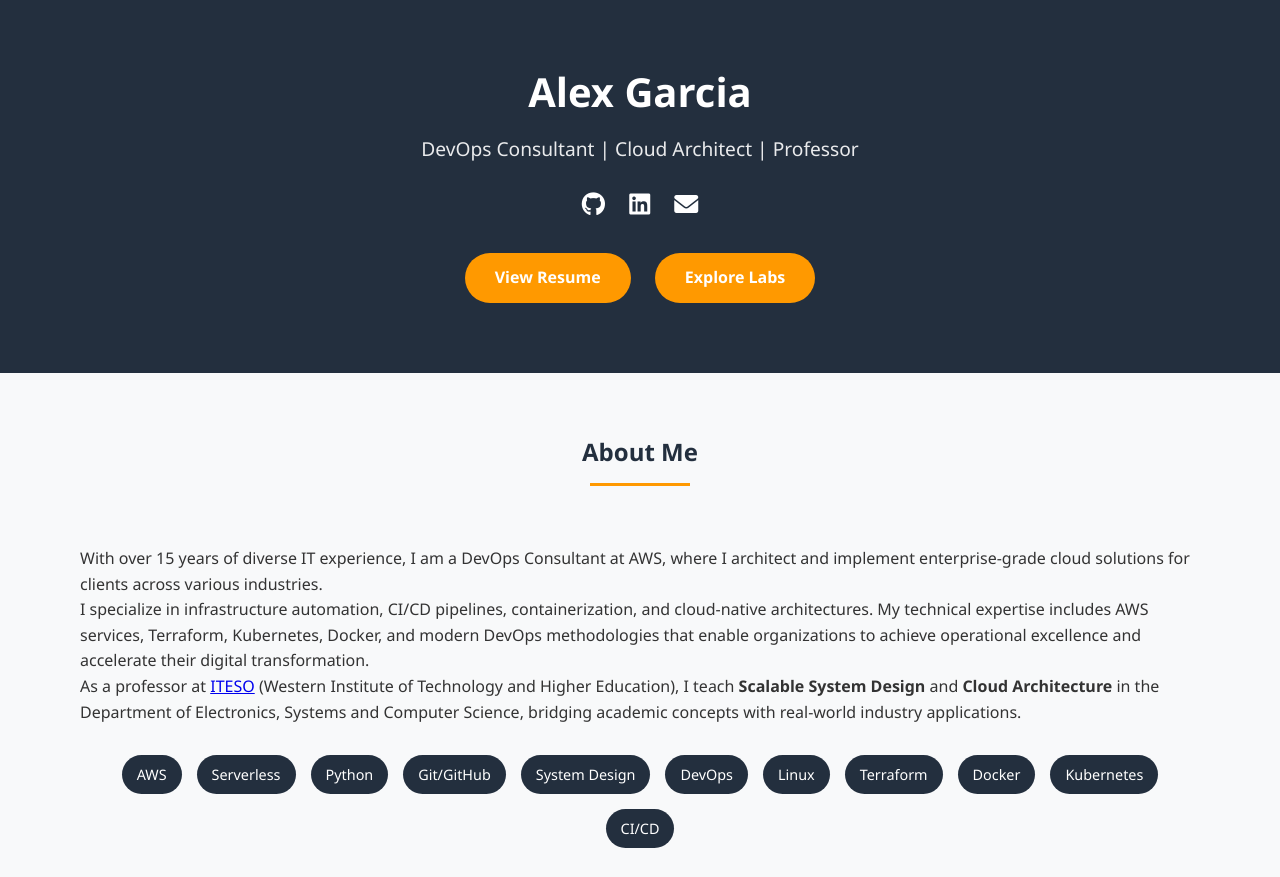
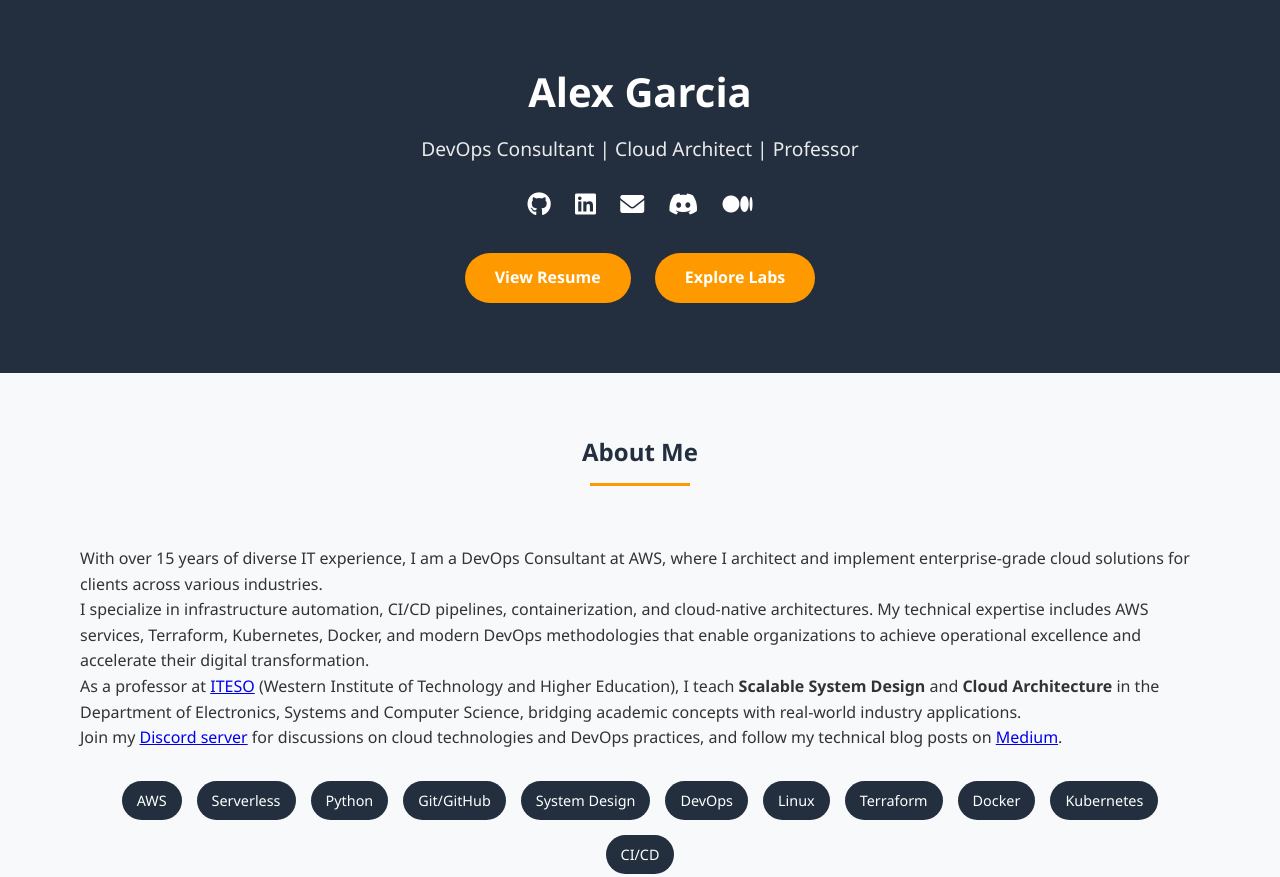
Before and after one commit to gamaware/cloud-devops-labs-index, a plain HTML site: page index.html in a window 1280 px wide. Shown: the top 877 px of the page. Drawn offline with Linux system fonts and the light colour scheme.

Commit message:
Fix AWS Academy Certified Educator badge link and add Discord/Medium links

```diff
--- a/index.html
+++ b/index.html
@@ -274,6 +274,8 @@
                 <a href="https://github.com/gamaware" target="_blank"><i class="fab fa-github"></i></a>
                 <a href="https://www.linkedin.com/in/gamaware/" target="_blank"><i class="fab fa-linkedin"></i></a>
                 <a href="mailto:gamaware@gmail.com"><i class="fas fa-envelope"></i></a>
+                <a href="https://discord.gg/GpuUyg5g" target="_blank"><i class="fab fa-discord"></i></a>
+                <a href="https://medium.com/@gamaware" target="_blank"><i class="fab fa-medium"></i></a>
             </div>
             <div>
                 <a href="https://alexgarcia.info/" class="cta-button">View Resume</a>
@@ -292,6 +294,8 @@
                     <p>I specialize in infrastructure automation, CI/CD pipelines, containerization, and cloud-native architectures. My technical expertise includes AWS services, Terraform, Kubernetes, Docker, and modern DevOps methodologies that enable organizations to achieve operational excellence and accelerate their digital transformation.</p>
 
                     <p>As a professor at <a href="https://iteso.mx/" target="_blank">ITESO</a> (Western Institute of Technology and Higher Education), I teach <strong>Scalable System Design</strong> and <strong>Cloud Architecture</strong> in the Department of Electronics, Systems and Computer Science, bridging academic concepts with real-world industry applications.</p>
+
+                    <p>Join my <a href="https://discord.gg/GpuUyg5g" target="_blank">Discord server</a> for discussions on cloud technologies and DevOps practices, and follow my technical blog posts on <a href="https://medium.com/@gamaware" target="_blank">Medium</a>.</p>
 
                     <div class="skills">
                         <span class="skill-tag">AWS</span>
@@ -373,7 +377,7 @@
                 <img src="https://images.credly.com/size/340x340/images/b9feab85-1a43-4f6c-99a5-631b88d5461b/image.png" alt="AWS Developer Associate">
                 <img src="https://images.credly.com/size/340x340/images/f0d3fbb9-bfa7-4017-9989-7bde8eaf42b1/image.png" alt="AWS SysOps Administrator Associate">
                 <img src="https://images.credly.com/size/340x340/images/99289602-861e-4929-8277-773e63a2fa6f/image.png" alt="HashiCorp Certified: Terraform Associate">
-                <img src="https://images.credly.com/size/340x340/images/c9ed294b-f8ac-48fa-a8c3-96dfa504a96c/image.png" alt="AWS Academy Certified Educator">
+                <img src="https://images.credly.com/size/340x340/images/a12fff38-aab2-4643-be27-7e5c39ddc75c/image.png" alt="AWS Academy Certified Educator">
             </div>
             <div style="text-align: center;">
                 <a href="https://www.credly.com/users/alex-garcia.5f1a6960" target="_blank" class="cta-button">All My Certifications</a>
```
